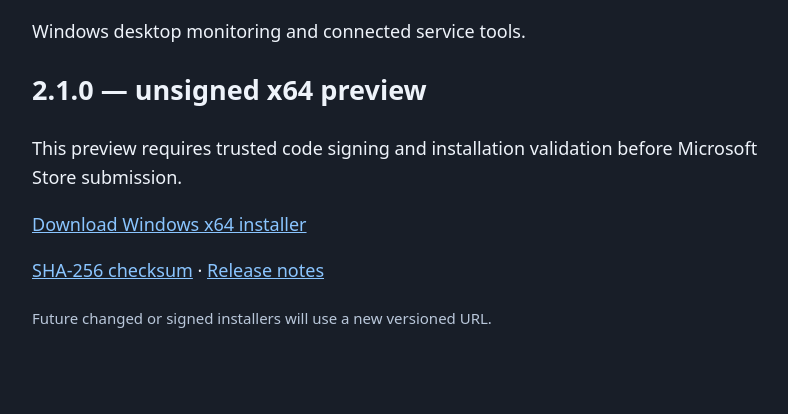
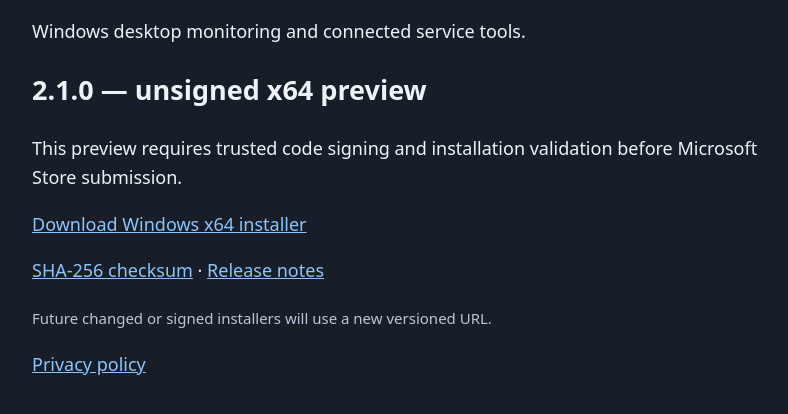
Before and after one commit to jkhoui/pulse-releases, a plain HTML site: page index.html in a window 1280 px wide. Shown: the part 228-642 px from the top of the page, without its empty margins (228-1016 px from the left). Drawn offline with Linux system fonts and the light colour scheme.

Commit message:
Link privacy policy from Pulse release page

```diff
--- a/index.html
+++ b/index.html
@@ -7,4 +7,5 @@
 <p>This preview requires trusted code signing and installation validation before Microsoft Store submission.</p>
 <p><a href="downloads/v2.1.0/Pulse-Setup-2.1.0-x64.exe">Download Windows x64 installer</a></p>
 <p><a href="downloads/v2.1.0/SHA256SUMS.txt">SHA-256 checksum</a> · <a href="https://github.com/jkhoui/pulse-releases/releases/tag/v2.1.0">Release notes</a></p>
-<small>Future changed or signed installers will use a new versioned URL.</small></html>
+<small>Future changed or signed installers will use a new versioned URL.</small><p><a href="privacy.html">Privacy policy</a></p>
+</html>
```
